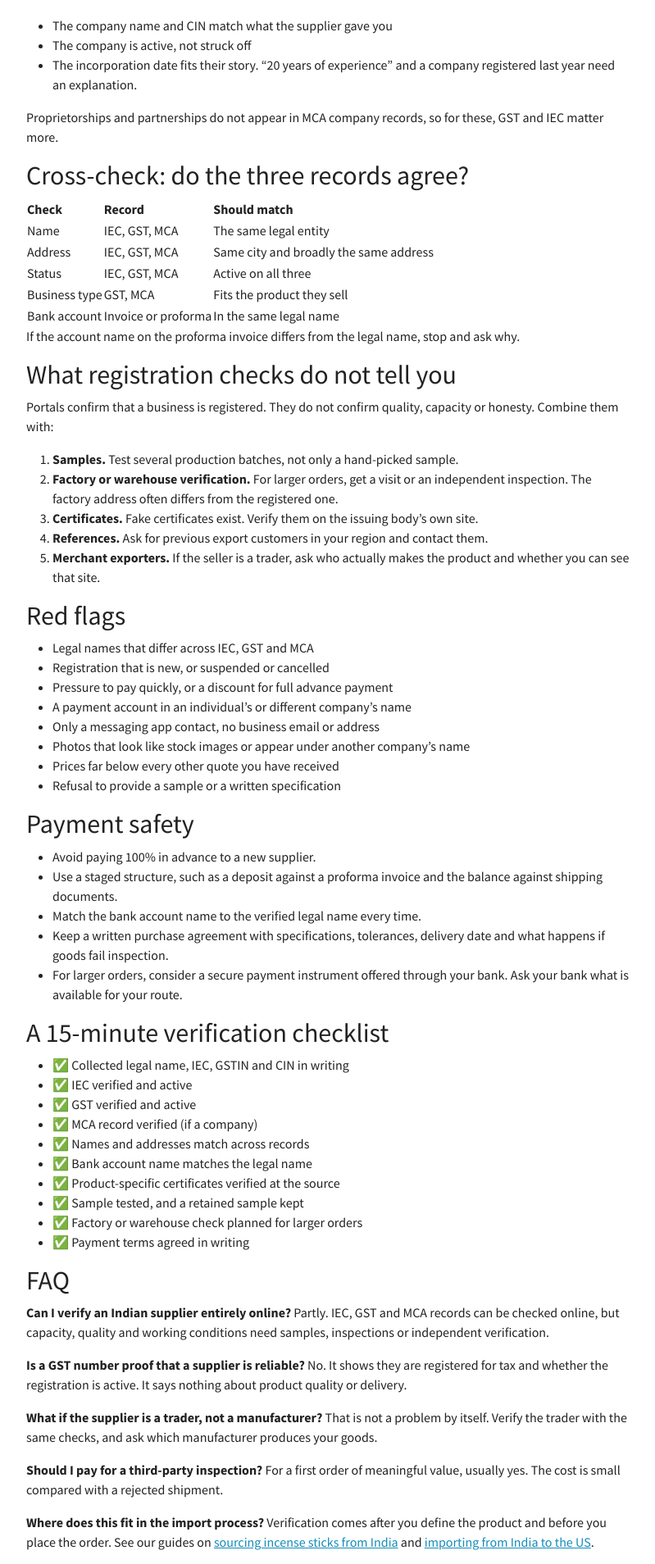
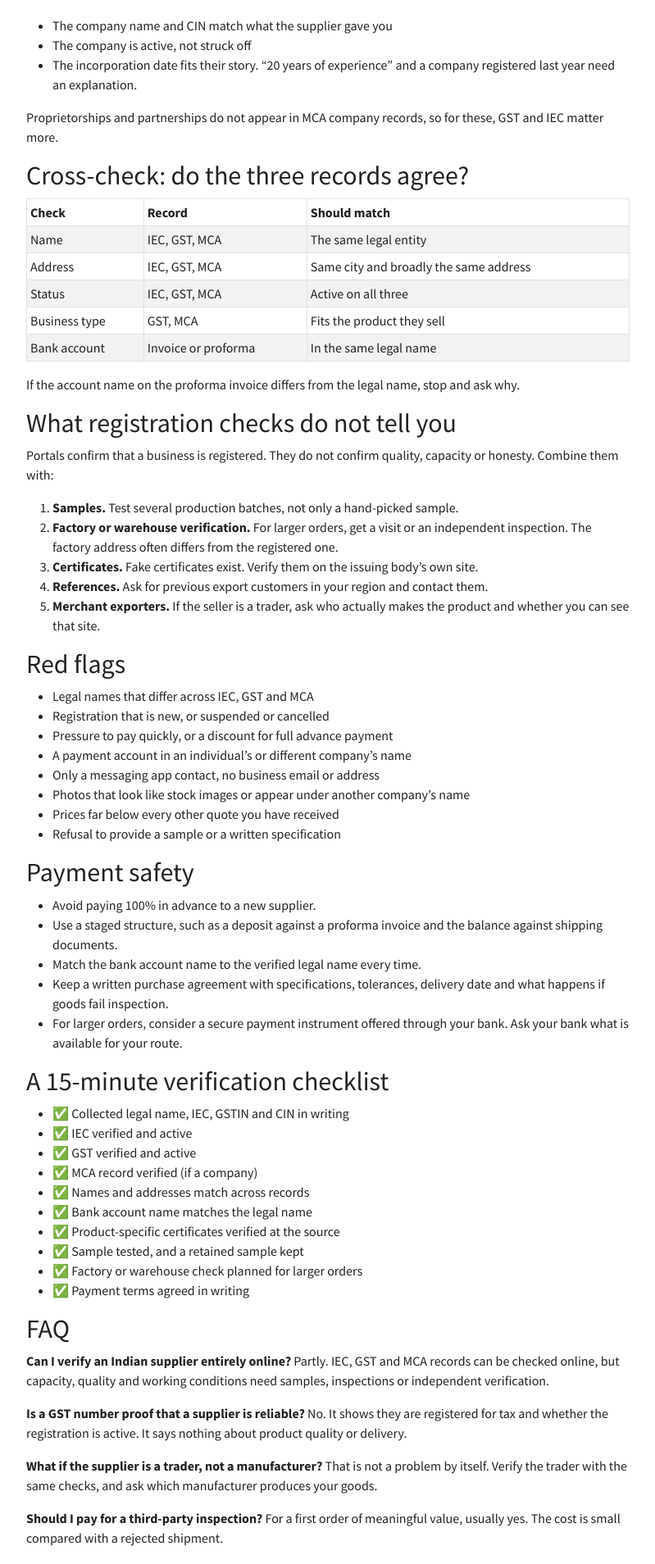
Before and after one commit to tecqmate/site, a Jekyll site: the page built from _posts/2026-11-22-how-to-verify-indian-supplier-iec-gst-mca-checks.md, in a window 1280 px wide. Shown: the part 1887-3795 px from the top of the page at 82% size, without its empty margins (50-849 px from the left). Built offline with Jekyll 4.4.1, drawn with Linux system fonts in a browser that asks for light colours.

Commit message:
table class

```diff
--- a/_posts/2026-11-22-how-to-verify-indian-supplier-iec-gst-mca-checks.md
+++ b/_posts/2026-11-22-how-to-verify-indian-supplier-iec-gst-mca-checks.md
@@ -78,6 +78,7 @@ Proprietorships and partnerships do not appear in MCA company records, so for th
 | Status | IEC, GST, MCA | Active on all three |
 | Business type | GST, MCA | Fits the product they sell |
 | Bank account | Invoice or proforma | In the same legal name |
+{: .table .table-sm .table-bordered .table-striped .align-top }
 
 If the account name on the proforma invoice differs from the legal name, stop and ask why.
 
```
